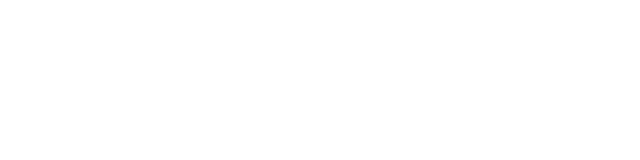
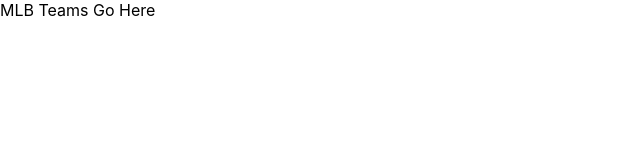
Before and after one commit to mikeemorales/sports-odds, a React (Create React App) app: page / in a window 1280 px wide. Shown: the top 160 px of the page, without its empty margins (0-640 px from the left). Built offline with nearby package versions, Linux system fonts and the light colour scheme.

Commit message:
add sports directory. mlbteams init

```diff
--- a/src/App.js
+++ b/src/App.js
@@ -1,4 +1,5 @@
 import React, { useEffect, useState } from 'react';
+import FetchMLBTeams from "./components/sports/MlbTeams";
 
 function App() {
   const [data, setData] = useState(null);
@@ -21,7 +22,7 @@
 
   return (
       <div className="App">
-        {data}
+        <FetchMLBTeams/>
       </div>
   );
 }
--- /dev/null
+++ b/src/components/sports/MlbTeams.js
@@ -0,0 +1,11 @@
+import React from 'react'
+
+const FetchMLBTeams = () => {
+    return (
+        <>
+            MLB Teams Go Here
+        </>
+    )
+}
+
+export default FetchMLBTeams
```
